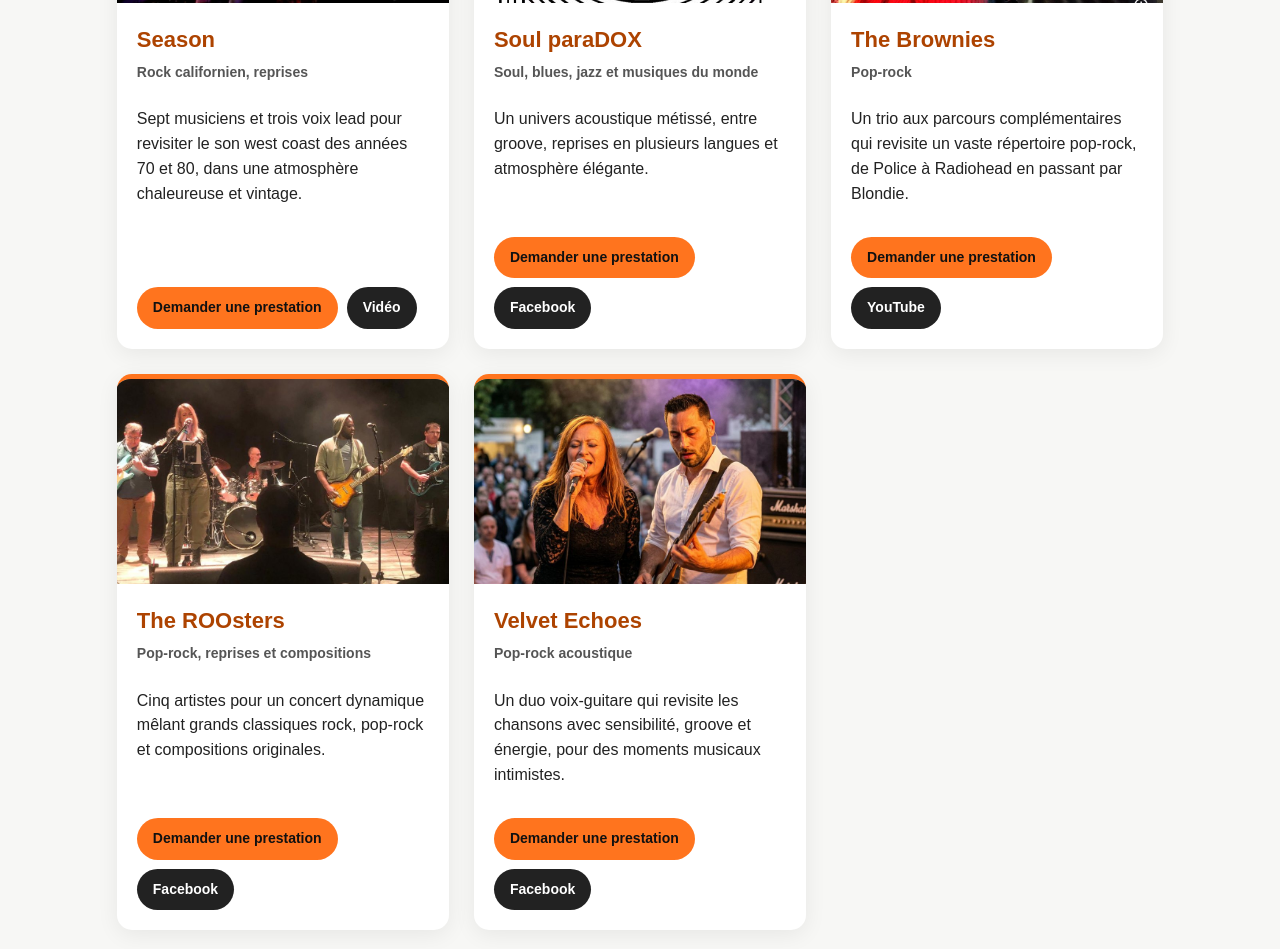
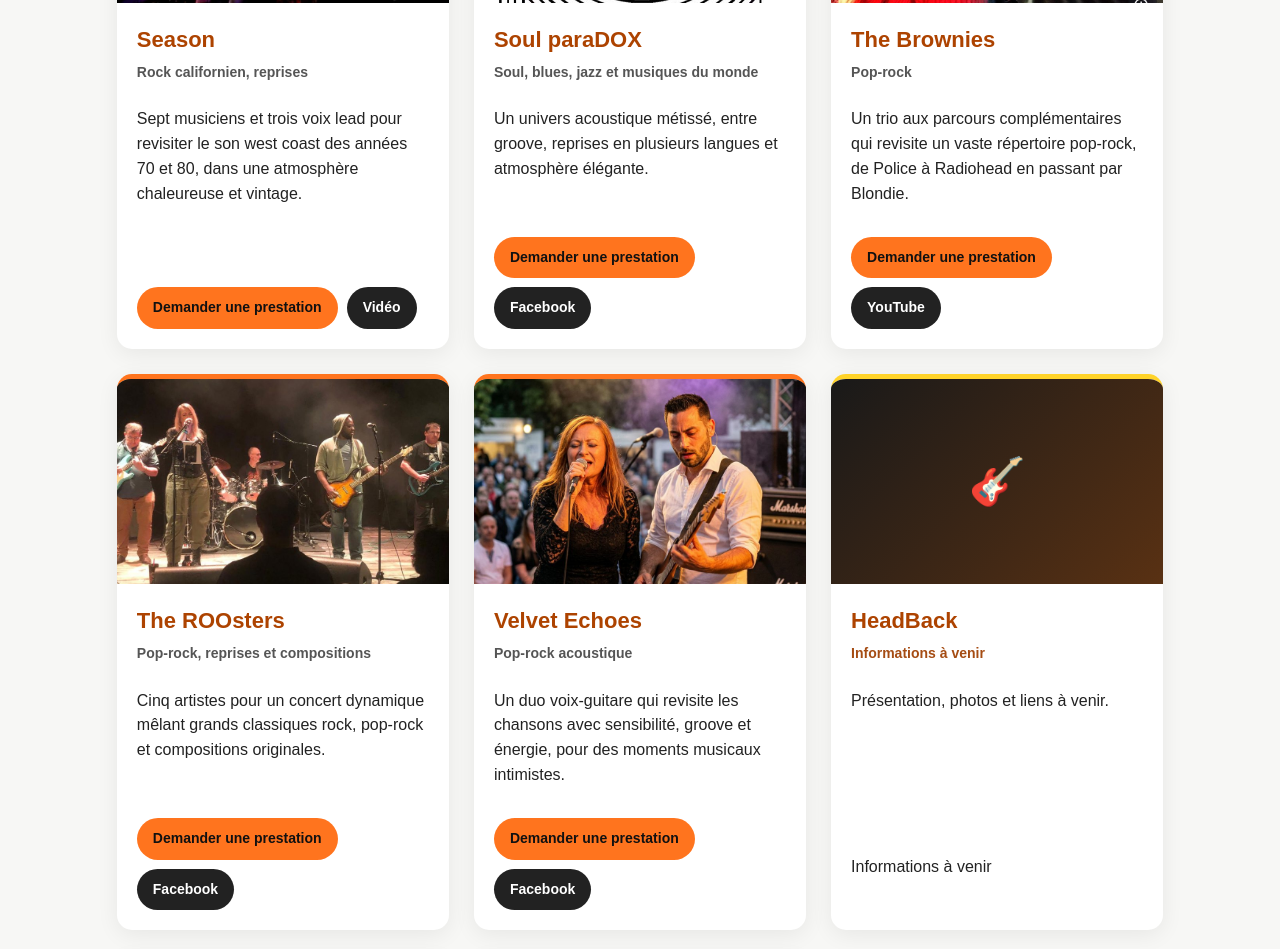
Before and after one commit to TousEnScene/tous-en-scene, a plain HTML site: page artistes.html in a window 1280 px wide. Shown: the part 1845-2794 px from the top of the page. Drawn offline with Linux system fonts and the light colour scheme.

Commit message:
Add files via upload

```diff
--- a/artistes.html
+++ b/artistes.html
@@ -17,143 +17,172 @@ main{max-width:1200px;margin:auto;padding:45px 6% 70px}.intro{text-align:center;
 .actions{display:flex;flex-wrap:wrap;gap:9px;margin-top:14px}.btn{display:inline-block;background:var(--orange);color:#111;padding:10px 16px;border-radius:28px;font-weight:bold;text-decoration:none;font-size:14px}.btn:hover{background:var(--jaune)}.secondary{background:#222;color:white}
 .note{margin-top:38px;background:#fff2d1;border-left:5px solid var(--orange);padding:20px;border-radius:8px}footer{background:#111;color:white;text-align:center;padding:30px 15px}footer a{color:var(--jaune)}
 @media(max-width:650px){header{justify-content:center;text-align:center}nav a{margin:0 8px}.hero{padding:45px 16px}main{padding:30px 5% 55px}}
+
+.card .photo-placeholder{height:205px;display:flex;align-items:center;justify-content:center;background:linear-gradient(135deg,#191919,#593113);color:var(--jaune);font-size:46px}
+.card.upcoming{border-top-color:var(--jaune)}
+.card.upcoming .style{color:#a54c13}
+nav a:focus-visible,.btn:focus-visible{outline:3px solid var(--jaune);outline-offset:3px}
 </style></head><body>
 <header><a href="index.html">TOUS EN SCÈNE</a><nav><a href="index.html">Accueil</a><a href="index.html#agenda">Agenda</a><a href="index.html#contact">Contact</a></nav></header>
 <div class="hero"><h1>Nos artistes & groupes</h1><p>Du rock à la soul, de l'acoustique aux concerts festifs : découvrez les talents réunis autour de Tous en Scène.</p></div>
 <main><p class="intro">Vous organisez une fête de ville, un événement associatif, une soirée privée ou un concert ? Découvrez nos formations et contactez Tous en Scène pour étudier votre projet.</p>
-<div id="artistes" class="grid"></div>
+<!-- Pour ajouter un groupe, dupliquer une fiche <article> ci-dessous. -->
+<div id="artistes" class="grid">
+  <!-- FICHE : Acoustic Avenue -->
+  <article class="card">
+    <img src="acoustic-avenue.jpg" alt="Photo de Acoustic Avenue" loading="lazy">
+    <div class="content">
+      <h2>Acoustic Avenue</h2>
+      <p class="style">Pop, rock, variété acoustique</p>
+      <p class="description">Duo voix-guitare qui revisite les grands titres pop-rock, entre ambiance intimiste et énergie communicative.</p>
+
+      <div class="actions"><a class="btn" href="mailto:tousensceneguerville@gmail.com?subject=Demande%20de%20prestation%20-%20Acoustic%20Avenue">Demander une prestation</a><a class="btn secondary" href="https://www.instagram.com/duo.acoustic.avenue/" target="_blank" rel="noopener noreferrer">Instagram</a></div>
+    </div>
+  </article>
+  <!-- FICHE : Dom Plus -->
+  <article class="card">
+    <img src="dom-plus.jpg" alt="Photo de Dom Plus" loading="lazy">
+    <div class="content">
+      <h2>Dom Plus</h2>
+      <p class="style">Soul, blues, pop, jazz, musiques caribéennes</p>
+      <p class="description">Une formation acoustique modulable autour de la chanteuse Dom, entre reprises éclectiques et compositions originales.</p>
+
+      <div class="actions"><a class="btn" href="mailto:tousensceneguerville@gmail.com?subject=Demande%20de%20prestation%20-%20Dom%20Plus">Demander une prestation</a></div>
+    </div>
+  </article>
+  <!-- FICHE : Dr Rock &amp; The Famous Merengo -->
+  <article class="card">
+    <img src="dr-rock.jpg" alt="Photo de Dr Rock &amp; The Famous Merengo" loading="lazy">
+    <div class="content">
+      <h2>Dr Rock &amp; The Famous Merengo</h2>
+      <p class="style">Soft rock californien, compositions</p>
+      <p class="description">Des compositions originales aux harmonies vocales soignées, inspirées du soft rock américain et britannique.</p>
+
+      <div class="actions"><a class="btn" href="mailto:tousensceneguerville@gmail.com?subject=Demande%20de%20prestation%20-%20Dr%20Rock%20%26%20The%20Famous%20Merengo">Demander une prestation</a><a class="btn secondary" href="https://youtube.com/channel/UCVeZK6RSQvY_3zTqctfzSzQ" target="_blank" rel="noopener noreferrer">YouTube</a></div>
+    </div>
+  </article>
+  <!-- FICHE : DynamiX -->
+  <article class="card">
+    <img src="dynamix.jpg" alt="Photo de DynamiX" loading="lazy">
+    <div class="content">
+      <h2>DynamiX</h2>
+      <p class="style">Pop-rock</p>
+      <p class="description">Quatre musiciens réunis pour faire vibrer le public avec des classiques rock, une voix puissante et une énergie contagieuse.</p>
+
+      <div class="actions"><a class="btn" href="mailto:tousensceneguerville@gmail.com?subject=Demande%20de%20prestation%20-%20DynamiX">Demander une prestation</a><a class="btn secondary" href="https://www.instagram.com/dynamix_rockgroupe/" target="_blank" rel="noopener noreferrer">Instagram</a></div>
+    </div>
+  </article>
+  <!-- FICHE : Juste Filip -->
+  <article class="card">
+    <img src="juste-filip.jpg" alt="Photo de Juste Filip" loading="lazy">
+    <div class="content">
+      <h2>Juste Filip</h2>
+      <p class="style">Variété, humour musical, country, blues</p>
+      <p class="description">Un artiste solo qui mêle chant, guitare, boucles et humour, avec des formats participatifs et des animations musicales.</p>
+
+      <div class="actions"><a class="btn" href="mailto:tousensceneguerville@gmail.com?subject=Demande%20de%20prestation%20-%20Juste%20Filip">Demander une prestation</a><a class="btn secondary" href="https://youtu.be/oNMSNbOig_c" target="_blank" rel="noopener noreferrer">Vidéo</a></div>
+    </div>
+  </article>
+  <!-- FICHE : PulP -->
+  <article class="card">
+    <img src="pulp.jpg" alt="Photo de PulP" loading="lazy">
+    <div class="content">
+      <h2>PulP</h2>
+      <p class="style">Soul, funk, électro, jazz et percussions</p>
+      <p class="description">Un cocktail musical groovy et cuivré, porté par une grande formation à l’énergie communicative.</p>
+
+      <div class="actions"><a class="btn" href="mailto:tousensceneguerville@gmail.com?subject=Demande%20de%20prestation%20-%20PulP">Demander une prestation</a><a class="btn secondary" href="https://www.instagram.com/pulpgroup/" target="_blank" rel="noopener noreferrer">Instagram</a></div>
+    </div>
+  </article>
+  <!-- FICHE : Season -->
+  <article class="card">
+    <img src="season.jpg" alt="Photo de Season" loading="lazy">
+    <div class="content">
+      <h2>Season</h2>
+      <p class="style">Rock californien, reprises</p>
+      <p class="description">Sept musiciens et trois voix lead pour revisiter le son west coast des années 70 et 80, dans une atmosphère chaleureuse et vintage.</p>
+
+      <div class="actions"><a class="btn" href="mailto:tousensceneguerville@gmail.com?subject=Demande%20de%20prestation%20-%20Season">Demander une prestation</a><a class="btn secondary" href="https://youtu.be/DFQ1IMdbwro" target="_blank" rel="noopener noreferrer">Vidéo</a></div>
+    </div>
+  </article>
+  <!-- FICHE : Soul paraDOX -->
+  <article class="card">
+    <img src="soul-paradox.jpg" alt="Photo de Soul paraDOX" loading="lazy">
+    <div class="content">
+      <h2>Soul paraDOX</h2>
+      <p class="style">Soul, blues, jazz et musiques du monde</p>
+      <p class="description">Un univers acoustique métissé, entre groove, reprises en plusieurs langues et atmosphère élégante.</p>
+
+      <div class="actions"><a class="btn" href="mailto:tousensceneguerville@gmail.com?subject=Demande%20de%20prestation%20-%20Soul%20paraDOX">Demander une prestation</a><a class="btn secondary" href="https://www.facebook.com/SoulparaDOX.Trio" target="_blank" rel="noopener noreferrer">Facebook</a></div>
+    </div>
+  </article>
+  <!-- FICHE : The Brownies -->
+  <article class="card">
+    <img src="the-brownies.jpg" alt="Photo de The Brownies" loading="lazy">
+    <div class="content">
+      <h2>The Brownies</h2>
+      <p class="style">Pop-rock</p>
+      <p class="description">Un trio aux parcours complémentaires qui revisite un vaste répertoire pop-rock, de Police à Radiohead en passant par Blondie.</p>
+
+      <div class="actions"><a class="btn" href="mailto:tousensceneguerville@gmail.com?subject=Demande%20de%20prestation%20-%20The%20Brownies">Demander une prestation</a><a class="btn secondary" href="https://www.youtube.com/@Les.Brownies" target="_blank" rel="noopener noreferrer">YouTube</a></div>
+    </div>
+  </article>
+  <!-- FICHE : The ROOsters -->
+  <article class="card">
+    <img src="the-roosters.jpg" alt="Photo de The ROOsters" loading="lazy">
+    <div class="content">
+      <h2>The ROOsters</h2>
+      <p class="style">Pop-rock, reprises et compositions</p>
+      <p class="description">Cinq artistes pour un concert dynamique mêlant grands classiques rock, pop-rock et compositions originales.</p>
+
+      <div class="actions"><a class="btn" href="mailto:tousensceneguerville@gmail.com?subject=Demande%20de%20prestation%20-%20The%20ROOsters">Demander une prestation</a><a class="btn secondary" href="https://www.facebook.com/ROOstersROCK" target="_blank" rel="noopener noreferrer">Facebook</a></div>
+    </div>
+  </article>
+  <!-- FICHE : Velvet Echoes -->
+  <article class="card">
+    <img src="velvet-echoes.jpg" alt="Photo de Velvet Echoes" loading="lazy">
+    <div class="content">
+      <h2>Velvet Echoes</h2>
+      <p class="style">Pop-rock acoustique</p>
+      <p class="description">Un duo voix-guitare qui revisite les chansons avec sensibilité, groove et énergie, pour des moments musicaux intimistes.</p>
+
+      <div class="actions"><a class="btn" href="mailto:tousensceneguerville@gmail.com?subject=Demande%20de%20prestation%20-%20Velvet%20Echoes">Demander une prestation</a><a class="btn secondary" href="https://www.facebook.com/share/1CWUrRJAXS/" target="_blank" rel="noopener noreferrer">Facebook</a></div>
+    </div>
+  </article>
+  <!-- FICHE : HeadBack -->
+  <article class="card upcoming">
+    <div class="photo-placeholder" aria-hidden="true">🎸</div>
+    <div class="content">
+      <h2>HeadBack</h2>
+      <p class="style">Informations à venir</p>
+      <p class="description">Présentation, photos et liens à venir.</p>
+      <p class="coming-label">Informations à venir</p>
+      <div class="actions"></div>
+    </div>
+  </article>
+  <!-- FICHE : Dark Revenges -->
+  <article class="card upcoming">
+    <div class="photo-placeholder" aria-hidden="true">🎸</div>
+    <div class="content">
+      <h2>Dark Revenges</h2>
+      <p class="style">Informations à venir</p>
+      <p class="description">Présentation, photos et liens à venir.</p>
+      <p class="coming-label">Informations à venir</p>
+      <div class="actions"></div>
+    </div>
+  </article>
+  <!-- FICHE : Fauves -->
+  <article class="card upcoming">
+    <div class="photo-placeholder" aria-hidden="true">🎸</div>
+    <div class="content">
+      <h2>Fauves</h2>
+      <p class="style">Informations à venir</p>
+      <p class="description">Présentation, photos et liens à venir.</p>
+      <p class="coming-label">Informations à venir</p>
+      <div class="actions"></div>
+    </div>
+  </article>
+</div>
 <div class="note"><strong>Vous souhaitez organiser un événement ?</strong><p>Toutes les demandes de prestations sont actuellement centralisées par l'association Tous en Scène.</p><a class="btn" href="mailto:tousensceneguerville@gmail.com?subject=Demande%20de%20prestation%20musicale">Contacter l'association</a></div>
 </main><footer><strong>TOUS EN SCÈNE</strong><p>La musique nous rassemble !</p><a href="index.html">Retour à l'accueil</a></footer>
-<script>
-// POUR AJOUTER UN GROUPE : dupliquer un objet dans cette liste.
-// Pour publier plus tard ses coordonnées, renseigner contactPublic (e-mail)
-// ou telephonePublic (numéro). Les champs vides ne s'affichent pas.
-const artistes = [
-  {
-    "nom": "Acoustic Avenue",
-    "style": "Pop, rock, variété acoustique",
-    "description": "Duo voix-guitare qui revisite les grands titres pop-rock, entre ambiance intimiste et énergie communicative.",
-    "photo": "acoustic-avenue.jpg",
-    "lien": "https://www.instagram.com/duo.acoustic.avenue/",
-    "libelleLien": "Instagram",
-    "contactPublic": "",
-    "telephonePublic": ""
-  },
-  {
-    "nom": "Dom Plus",
-    "style": "Soul, blues, pop, jazz, musiques caribéennes",
-    "description": "Une formation acoustique modulable autour de la chanteuse Dom, entre reprises éclectiques et compositions originales.",
-    "photo": "dom-plus.jpg",
-    "lien": "",
-    "libelleLien": "",
-    "contactPublic": "",
-    "telephonePublic": ""
-  },
-  {
-    "nom": "Dr Rock & The Famous Merengo",
-    "style": "Soft rock californien, compositions",
-    "description": "Des compositions originales aux harmonies vocales soignées, inspirées du soft rock américain et britannique.",
-    "photo": "dr-rock.jpg",
-    "lien": "https://youtube.com/channel/UCVeZK6RSQvY_3zTqctfzSzQ",
-    "libelleLien": "YouTube",
-    "contactPublic": "",
-    "telephonePublic": ""
-  },
-  {
-    "nom": "DynamiX",
-    "style": "Pop-rock",
-    "description": "Quatre musiciens réunis pour faire vibrer le public avec des classiques rock, une voix puissante et une énergie contagieuse.",
-    "photo": "dynamix.jpg",
-    "lien": "https://www.instagram.com/dynamix_rockgroupe/",
-    "libelleLien": "Instagram",
-    "contactPublic": "",
-    "telephonePublic": ""
-  },
-  {
-    "nom": "Juste Filip",
-    "style": "Variété, humour musical, country, blues",
-    "description": "Un artiste solo qui mêle chant, guitare, boucles et humour, avec des formats participatifs et des animations musicales.",
-    "photo": "juste-filip.jpg",
-    "lien": "https://youtu.be/oNMSNbOig_c",
-    "libelleLien": "Vidéo",
-    "contactPublic": "",
-    "telephonePublic": ""
-  },
-  {
-    "nom": "PulP",
-    "style": "Soul, funk, électro, jazz et percussions",
-    "description": "Un cocktail musical groovy et cuivré, porté par une grande formation à l’énergie communicative.",
-    "photo": "pulp.jpg",
-    "lien": "https://www.instagram.com/pulpgroup/",
-    "libelleLien": "Instagram",
-    "contactPublic": "",
-    "telephonePublic": ""
-  },
-  {
-    "nom": "Season",
-    "style": "Rock californien, reprises",
-    "description": "Sept musiciens et trois voix lead pour revisiter le son west coast des années 70 et 80, dans une atmosphère chaleureuse et vintage.",
-    "photo": "season.jpg",
-    "lien": "https://youtu.be/DFQ1IMdbwro",
-    "libelleLien": "Vidéo",
-    "contactPublic": "",
-    "telephonePublic": ""
-  },
-  {
-    "nom": "Soul paraDOX",
-    "style": "Soul, blues, jazz et musiques du monde",
-    "description": "Un univers acoustique métissé, entre groove, reprises en plusieurs langues et atmosphère élégante.",
-    "photo": "soul-paradox.jpg",
-    "lien": "https://www.facebook.com/SoulparaDOX.Trio",
-    "libelleLien": "Facebook",
-    "contactPublic": "",
-    "telephonePublic": ""
-  },
-  {
-    "nom": "The Brownies",
-    "style": "Pop-rock",
-    "description": "Un trio aux parcours complémentaires qui revisite un vaste répertoire pop-rock, de Police à Radiohead en passant par Blondie.",
-    "photo": "the-brownies.jpg",
-    "lien": "https://www.youtube.com/@Les.Brownies",
-    "libelleLien": "YouTube",
-    "contactPublic": "",
-    "telephonePublic": ""
-  },
-  {
-    "nom": "The ROOsters",
-    "style": "Pop-rock, reprises et compositions",
-    "description": "Cinq artistes pour un concert dynamique mêlant grands classiques rock, pop-rock et compositions originales.",
-    "photo": "the-roosters.jpg",
-    "lien": "https://www.facebook.com/ROOstersROCK",
-    "libelleLien": "Facebook",
-    "contactPublic": "",
-    "telephonePublic": ""
-  },
-  {
-    "nom": "Velvet Echoes",
-    "style": "Pop-rock acoustique",
-    "description": "Un duo voix-guitare qui revisite les chansons avec sensibilité, groove et énergie, pour des moments musicaux intimistes.",
-    "photo": "velvet-echoes.jpg",
-    "lien": "https://www.facebook.com/share/1CWUrRJAXS/",
-    "libelleLien": "Facebook",
-    "contactPublic": "",
-    "telephonePublic": ""
-  }
-];
-const conteneur=document.getElementById('artistes');
-artistes.forEach(a=>{
- const article=document.createElement('article');article.className='card';
- const img=document.createElement('img');img.src=a.photo;img.alt='Photo de '+a.nom;img.loading='lazy';article.appendChild(img);
- const c=document.createElement('div');c.className='content';
- const h=document.createElement('h2');h.textContent=a.nom;c.appendChild(h);
- const st=document.createElement('p');st.className='style';st.textContent=a.style;c.appendChild(st);
- const d=document.createElement('p');d.className='description';d.textContent=a.description;c.appendChild(d);
- const actions=document.createElement('div');actions.className='actions';
- function bouton(texte,url,secondaire){const l=document.createElement('a');l.className='btn'+(secondaire?' secondary':'');l.href=url;l.textContent=texte;if(url.startsWith('https://')){l.target='_blank';l.rel='noopener noreferrer'}actions.appendChild(l)}
- bouton('Demander une prestation','mailto:tousensceneguerville@gmail.com?subject='+encodeURIComponent('Demande de prestation - '+a.nom),false);
- if(a.lien)bouton(a.libelleLien||'Découvrir',a.lien,true);
- if(a.contactPublic)bouton('E-mail artiste','mailto:'+a.contactPublic,true);
- if(a.telephonePublic)bouton('Appeler artiste','tel:'+a.telephonePublic.replace(/[^+\d]/g,''),true);
- c.appendChild(actions);article.appendChild(c);conteneur.appendChild(article);
-});
-</script></body></html>
+</body></html>
```
Also changed, not shown: pulp.jpg.
